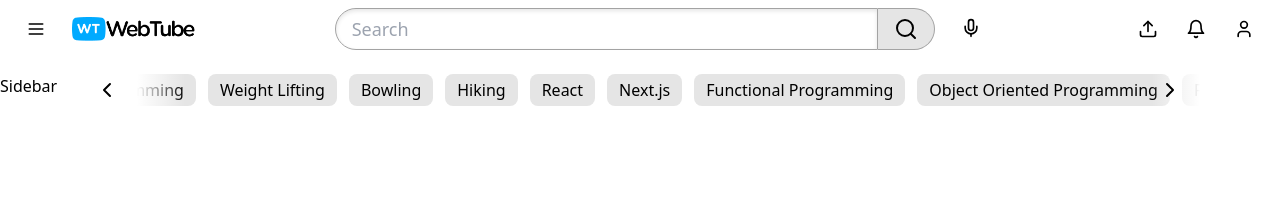
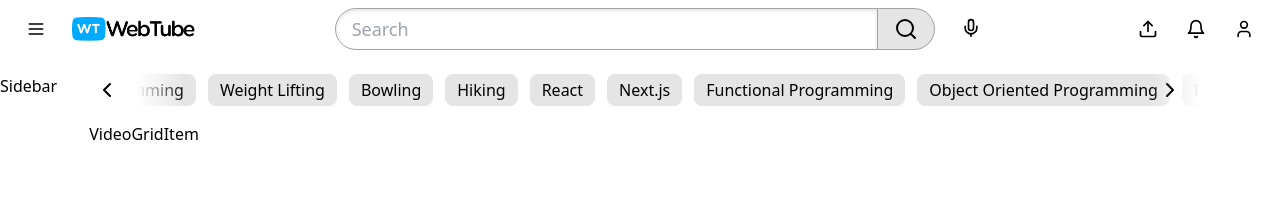
Before and after one commit to NhanVo-gmt/youtube-channel, a React (Vite) app: page / in a window 1280 px wide. Shown: the top 212 px of the page. Built offline with nearby package versions, Linux system fonts and the light colour scheme.

Commit message:
adding video grid

```diff
--- a/src/App.tsx
+++ b/src/App.tsx
@@ -2,6 +2,7 @@ import { useState } from 'react'
 import CategoryPills from './components/CategoryPills'
 import { categories } from './data/home'
 import PageHeader from './layouts/PageHeader'
+import VideoGridItem from './components/VideoGridItem'
 
 const App = () => {
   const [selectedCategory, setSelectedCategory] = useState(categories[0]);
@@ -15,6 +16,9 @@ const App = () => {
           <div className='sticky top-0 bg-white z-10 pb-4'>
             <CategoryPills categories={categories} selectedCategory={selectedCategory} onSelectedCategory={setSelectedCategory}/>
           </div>
+          <div className='grid gap-4 gird-cols-[repeat(auto-fill,minmax(300px,1fr))]'>
+            <VideoGridItem />
+          </div>
         </div>
       </div>
     </div>
--- /dev/null
+++ b/src/components/VideoGridItem.tsx
@@ -0,0 +1,29 @@
+type VideoGridItemProps = {
+  id: string;
+  title: string;
+  channel: {
+    id: string;
+    name: string;
+    profileUrl: string;
+  };
+  views: number;
+  postedAt: Date;
+  duration: number;
+  thumbnailUrl: string;
+  videoUrl: string;
+};
+
+const VideoGridItem = ({
+  id,
+  title,
+  channel,
+  views,
+  postedAt,
+  duration,
+  thumbnailUrl,
+  videoUrl,
+}: VideoGridItemProps) => {
+  return <div>VideoGridItem</div>;
+};
+
+export default VideoGridItem;
```
